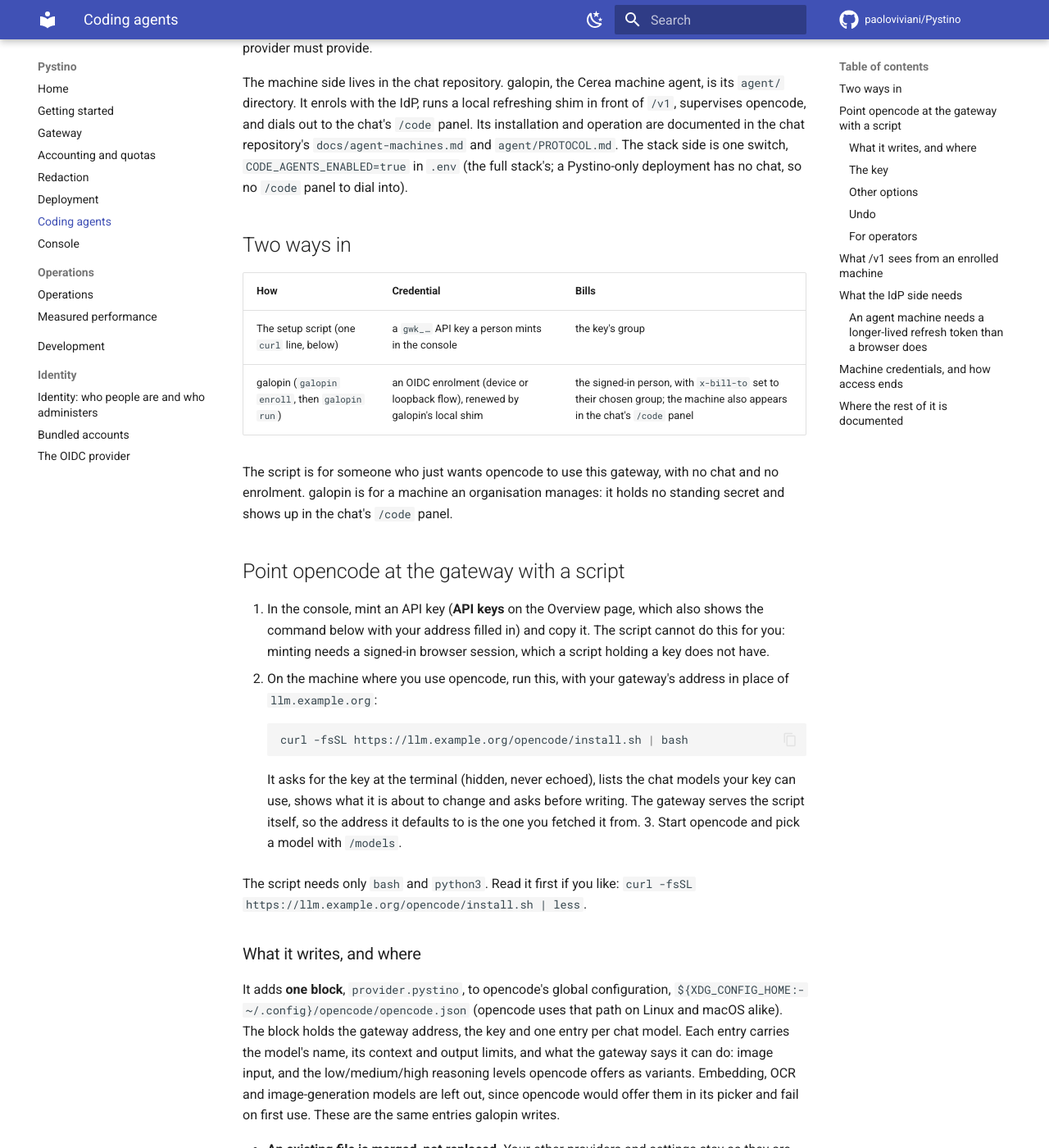
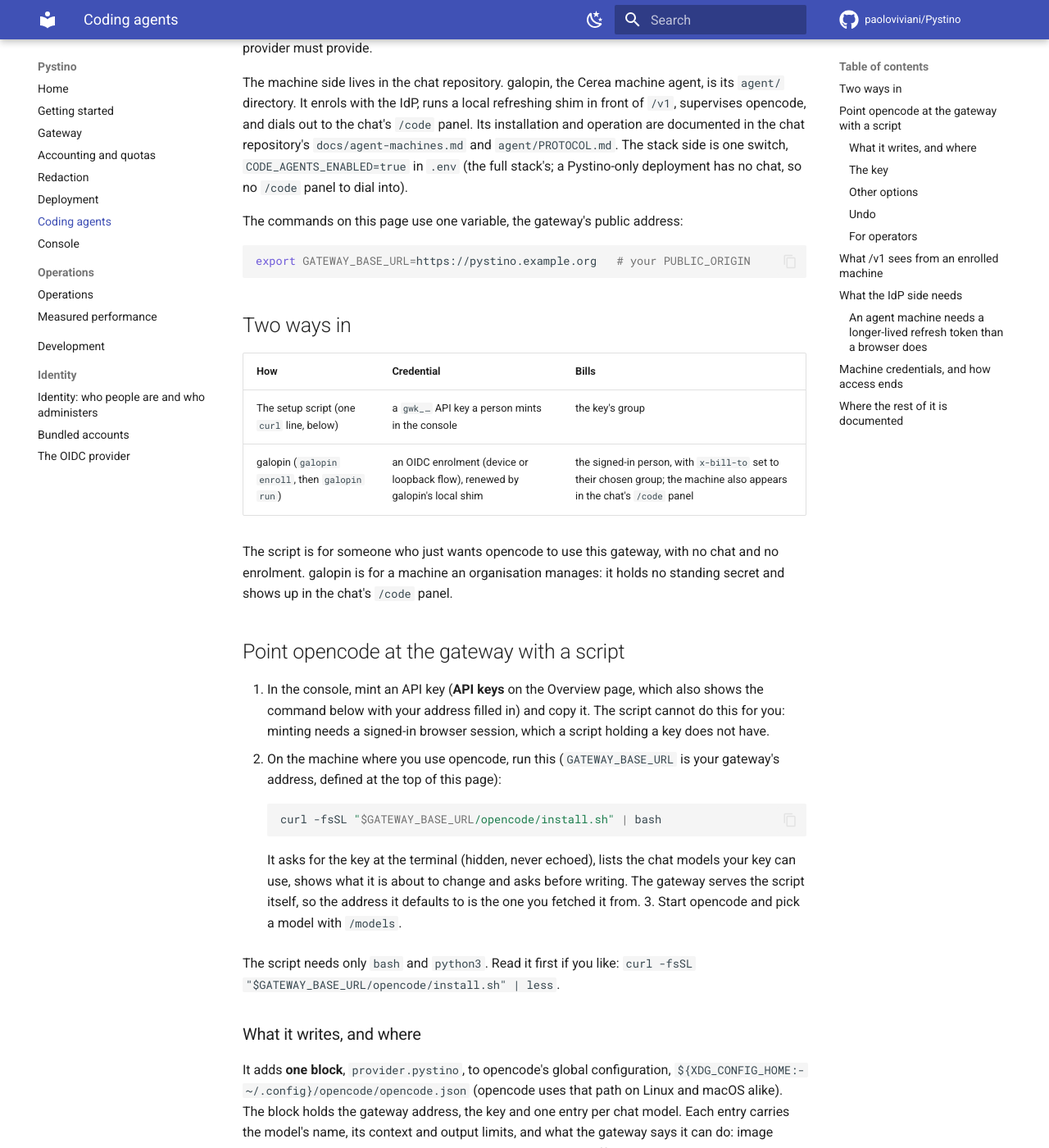
Before and after one commit to paoloviviani/Pystino, an MkDocs documentation site: the page built from docs/coding-agents.md, in a window 1280 px wide and 1400 px high, scrolled down 236 px. Shown: the whole window at 82% size. Built offline with MkDocs 1.6.1 and Material for MkDocs 9.7.7, drawn with Linux system fonts in a browser that asks for light colours; comment, search, counter and statistics services are not loaded; some of the changed text lies outside the part shown.

Commit message:
docs: opencode install commands use $GATEWAY_BASE_URL
A dummy host in a pasted command invites a copy that points nowhere. The pages define the gateway address once and the commands quote it.

````diff
--- a/docs/coding-agents.md
+++ b/docs/coding-agents.md
@@ -14,6 +14,12 @@ installation and operation are documented in the chat repository's
 `docs/agent-machines.md` and `agent/PROTOCOL.md`. The stack side is one switch,
 `CODE_AGENTS_ENABLED=true` in `.env` (the full stack's; a Pystino-only
 deployment has no chat, so no `/code` panel to dial into).
+
+The commands on this page use one variable, the gateway's public address:
+
+```bash
+export GATEWAY_BASE_URL=https://pystino.example.org   # your PUBLIC_ORIGIN
+```
 
 ## Two ways in
 
@@ -32,11 +38,11 @@ holds no standing secret and shows up in the chat's `/code` panel.
    also shows the command below with your address filled in) and copy it. The script cannot
    do this for you: minting needs a signed-in browser session, which a script
    holding a key does not have.
-2. On the machine where you use opencode, run this, with your gateway's address
-   in place of `llm.example.org`:
+2. On the machine where you use opencode, run this (`GATEWAY_BASE_URL` is
+   your gateway's address, defined at the top of this page):
 
     ```bash
-    curl -fsSL https://llm.example.org/opencode/install.sh | bash
+    curl -fsSL "$GATEWAY_BASE_URL/opencode/install.sh" | bash
     ```
 
     It asks for the key at the terminal (hidden, never echoed), lists the chat
@@ -46,7 +52,7 @@ holds no standing secret and shows up in the chat's `/code` panel.
 3. Start opencode and pick a model with `/models`.
 
 The script needs only `bash` and `python3`. Read it first if you like:
-`curl -fsSL https://llm.example.org/opencode/install.sh | less`.
+`curl -fsSL "$GATEWAY_BASE_URL/opencode/install.sh" | less`.
 
 ### What it writes, and where
 
@@ -81,7 +87,7 @@ hidden prompt. For an unattended run, set it on the right-hand side of the pipe,
 since a prefix on `curl` would reach only `curl`:
 
 ```bash
-curl -fsSL https://llm.example.org/opencode/install.sh | PYSTINO_API_KEY=gwk_… bash
+curl -fsSL "$GATEWAY_BASE_URL/opencode/install.sh" | PYSTINO_API_KEY=gwk_… bash
 ```
 
 By default the key is written into the file, which is created readable by you
@@ -92,7 +98,7 @@ opencode (a desktop launcher will not see a variable set only in a shell
 profile). The script still uses the key once to discover your models.
 
 ```bash
-curl -fsSL https://llm.example.org/opencode/install.sh | bash -s -- --key-in-env
+curl -fsSL "$GATEWAY_BASE_URL/opencode/install.sh" | bash -s -- --key-in-env
 ```
 
 ### Other options
````
Also changed, not shown: docs/getting-started.md (+4 -3 lines).
